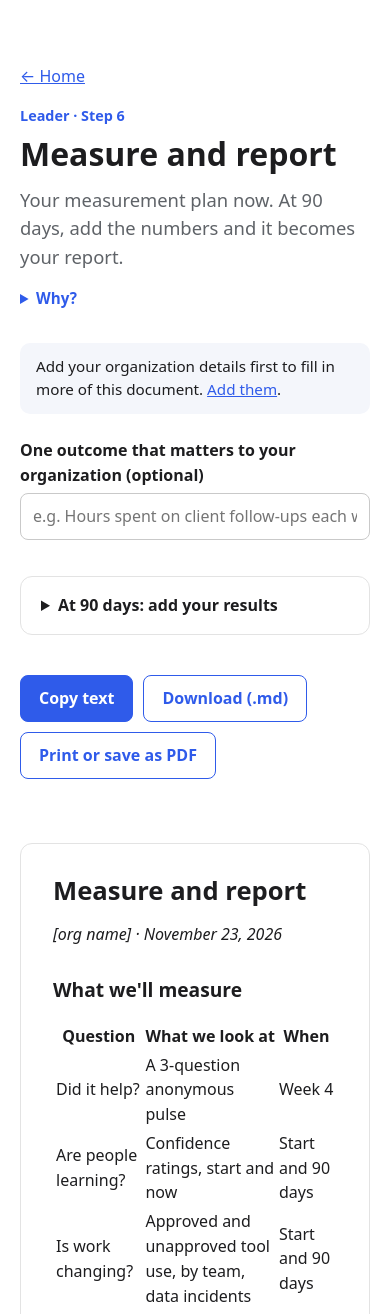
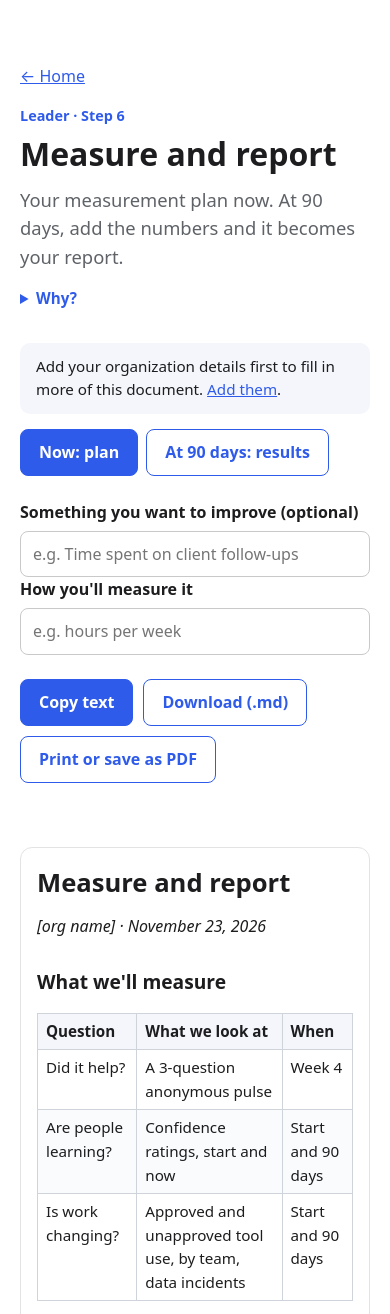
Before and after one commit to dcannamd/HCD-AI-Literacy-Rollout, a website: page public/measure.html in a window 390 px wide. Shown: the top 1314 px of the page. Drawn offline with nearby package versions, Linux system fonts and the light colour scheme; files whose address does not match are found by name.

Commit message:
Gridlines for tables; clearer measure and report page
Tables
- Every table in a document now has a visible grid, a shaded header
  row and light row striping, so values never look like they float.
  Tighter padding on phones

Measure and report (found by testing the live site)
- Two clear stages as tabs: 'Now: plan' and 'At 90 days: results'
- The outcome is now 'Something you want to improve' plus 'How you'll
  measure it'. A number typed there gets a gentle hint and is not
  shown as the outcome
- 'People who responded' explains itself right where you type:
  needed, fewer than 5 (hidden for privacy), or results will show
- The chosen stage is remembered between visits
- 39 tests passing; no accessibility issues

Co-Authored-By: Claude Opus 5.5 <noreply@anthropic.com>
Claude-Session: https://claude.ai/code/session_013sgsMTJGu2ZNiXxxcgX58n

```diff
--- a/public/js/report.js
+++ b/public/js/report.js
@@ -32,7 +32,7 @@
   function resultsMarkdown(f, outcomeLabel) {
     const n = num(f.responses);
     const filled = ROWS.some((r) => (f[`${r.id}_end`] || '').trim());
-    if (!filled) return 'Fill this in at 90 days. Add your numbers under \"At 90 days\" and this section becomes your report.';
+    if (!filled) return 'Add your 90-day numbers above, and this section becomes your report.';
     if (n === null) return 'Add how many people responded. Results are only shown for 5 or more.';
     if (n < MIN_GROUP) return `Only ${n} responses: not reported, to protect privacy. Results need at least ${MIN_GROUP}.`;
 
--- a/public/measure.html
+++ b/public/measure.html
@@ -18,29 +18,42 @@
 
     <p class="notice no-print" id="profile-note"></p>
 
+    <nav class="mode-tabs no-print" aria-label="Stage">
+      <button type="button" data-mode="plan" aria-pressed="true">Now: plan</button>
+      <button type="button" data-mode="results" aria-pressed="false" class="secondary">At 90 days: results</button>
+    </nav>
+
     <form id="doc-form" class="form no-print">
-      <label>One outcome that matters to your organization (optional)
-        <input name="outcome" placeholder="e.g. Hours spent on client follow-ups each week">
-      </label>
+      <input type="hidden" name="mode" value="plan">
 
-      <details class="setup" id="results-form">
-        <summary>At 90 days: add your results</summary>
+      <div id="plan-fields">
+        <label>Something you want to improve (optional)
+          <input name="outcome" placeholder="e.g. Time spent on client follow-ups">
+          <span class="field-hint" id="outcome-hint" hidden>Describe it in words. You'll add the numbers at 90 days.</span>
+        </label>
+        <label>How you'll measure it
+          <input name="outcome_unit" placeholder="e.g. hours per week">
+        </label>
+      </div>
+
+      <div id="results-fields" hidden>
         <div class="row">
           <label>Period
             <input name="period" placeholder="e.g. January to March 2027">
           </label>
           <label>People who responded
             <input name="responses" inputmode="numeric" placeholder="e.g. 24">
+            <span class="field-hint" id="responses-hint">Needed to show results (5 or more).</span>
           </label>
         </div>
-        <p class="hint">Start and 90-day numbers. Leave blank what you didn't measure.</p>
+        <p class="hint">Enter numbers at the start and at 90 days. Leave blank what you didn't measure.</p>
         <div class="results-grid">
           <span></span><strong>Start</strong><strong>90 days</strong>
-          <span>Found it useful (1 to 5)</span><span></span><input name="pulse_end" aria-label="Found it useful, 90 days">
-          <span>Confidence (1 to 5)</span><input name="conf_start" aria-label="Confidence, start"><input name="conf_end" aria-label="Confidence, 90 days">
-          <span>Teams using approved tools</span><input name="approved_start" aria-label="Teams using approved tools, start"><input name="approved_end" aria-label="Teams using approved tools, 90 days">
-          <span>Unapproved tools in use</span><input name="unapproved_start" aria-label="Unapproved tools, start"><input name="unapproved_end" aria-label="Unapproved tools, 90 days">
-          <span>Data incidents</span><input name="incidents_start" aria-label="Data incidents, start"><input name="incidents_end" aria-label="Data incidents, 90 days">
+          <span>Found it useful (1 to 5)</span><span></span><input name="pulse_end" inputmode="decimal" aria-label="Found it useful, 90 days">
+          <span>Confidence (1 to 5)</span><input name="conf_start" inputmode="decimal" aria-label="Confidence, start"><input name="conf_end" inputmode="decimal" aria-label="Confidence, 90 days">
+          <span>Teams using approved tools</span><input name="approved_start" inputmode="numeric" aria-label="Teams using approved tools, start"><input name="approved_end" inputmode="numeric" aria-label="Teams using approved tools, 90 days">
+          <span>Unapproved tools in use</span><input name="unapproved_start" inputmode="numeric" aria-label="Unapproved tools, start"><input name="unapproved_end" inputmode="numeric" aria-label="Unapproved tools, 90 days">
+          <span>Data incidents</span><input name="incidents_start" inputmode="numeric" aria-label="Data incidents, start"><input name="incidents_end" inputmode="numeric" aria-label="Data incidents, 90 days">
           <span id="outcome-label">Your outcome</span><input name="outcome_start" aria-label="Outcome, start"><input name="outcome_end" aria-label="Outcome, 90 days">
         </div>
         <label>You said, we did (one per line)
@@ -49,7 +62,7 @@
         <label>Next 90 days (one per line)
           <textarea name="next_steps" rows="2" placeholder="Add scenarios for managers to the practice sandbox."></textarea>
         </label>
-      </details>
+      </div>
     </form>
 
     <div class="actions no-print">
@@ -73,7 +86,20 @@
     }
     const lines = (text) => (text || '').split('\n').map((l) => l.trim()).filter(Boolean).map((l) => `- ${l}`).join('\n');
 
-    HCDGenerator.setup({
+    // Two stages: plan now, results at 90 days.
+    const modeInput = document.querySelector('input[name=mode]');
+    function setMode(mode) {
+      modeInput.value = mode;
+      document.getElementById('plan-fields').hidden = mode !== 'plan';
+      document.getElementById('results-fields').hidden = mode !== 'results';
+      document.querySelectorAll('[data-mode]').forEach((b) => {
+        const on = b.dataset.mode === mode;
+        b.setAttribute('aria-pressed', on);
+        b.classList.toggle('secondary', !on);
+      });
+    }
+
+    const gen = HCDGenerator.setup({
       draftKey: 'hcd-measure-v1',
       templateUrl: '/templates/measure-report.md',
       filename: 'measure-and-report.md',
@@ -85,20 +111,42 @@
         if (agreed.src_usage) behaviour.push('approved and unapproved tool use, by team');
         if (agreed.src_licenses) behaviour.push('active licenses');
         if (agreed.src_incidents) behaviour.push('data incidents');
-        document.getElementById('outcome-label').textContent = f.outcome || 'Your outcome';
+        const outcome = (f.outcome || '').trim();
+        const looksLikeNumber = /^[\d\s.,%$-]+$/.test(outcome);
+        document.getElementById('outcome-hint').hidden = !looksLikeNumber;
+        const outcomeText = outcome && !looksLikeNumber
+          ? (f.outcome_unit ? `${outcome} (${f.outcome_unit})` : outcome)
+          : '';
+        document.getElementById('outcome-label').textContent = outcomeText || 'Your outcome';
+
+        const n = Number(f.responses);
+        const hint = document.getElementById('responses-hint');
+        hint.className = 'field-hint' + (f.responses && n >= 5 ? ' ok' : '');
+        hint.textContent = !f.responses ? 'Needed to show results (5 or more).'
+          : n >= 5 ? 'Results will show.' : 'Fewer than 5: results stay hidden to protect privacy.';
+
+        setMode(f.mode || 'plan');
         return {
           org_name: profile.org_name,
           today: HCDGenerator.today(),
           behaviour: behaviour.length ? behaviour.join(', ').replace(/^./, (c) => c.toUpperCase()) : '',
-          outcome: f.outcome,
+          outcome: outcomeText,
           period: f.period,
-          results: HCDReport.resultsMarkdown(f, f.outcome),
+          results: f.mode === 'results'
+            ? HCDReport.resultsMarkdown(f, outcomeText)
+            : 'At 90 days, switch to "At 90 days: results" above and add your numbers. This section becomes your report.',
           said_did: lines(f.said_did),
           next_steps: lines(f.next_steps)
         };
       }
     });
   </script>
+  <script>
+    document.querySelectorAll('[data-mode]').forEach((b) => b.addEventListener('click', () => {
+      setMode(b.dataset.mode);
+      gen.update();
+    }));
+  </script>
   <script src="/js/nav.js"></script>
   <script src="/js/feedback.js"></script>
 </body>
--- a/public/style.css
+++ b/public/style.css
@@ -192,3 +192,21 @@ input[type=checkbox], input[type=radio] { width: 22px; height: 22px; flex: none;
 /* Backup and feedback */
 .file-button { cursor: pointer; }
 .feedback-link { margin-top: 32px; text-align: center; font-size: 0.95rem; }
+
+/* Tables in documents: a visible grid, so values never look like they're floating */
+.document table, .compare-table { width: 100%; border-collapse: collapse; margin: 12px 0 20px; font-size: 0.95rem; }
+.document th, .document td, .compare-table th, .compare-table td { border: 1px solid #cfd3da; padding: 8px 10px; text-align: left; vertical-align: top; }
+.document th, .compare-table th { background: #f4f6fb; font-weight: 600; }
+.document tbody tr:nth-child(even) td { background: #fafbfc; }
+@media print {
+  .document th { background: #eee !important; -webkit-print-color-adjust: exact; print-color-adjust: exact; }
+}
+
+/* Measure page: Now / At 90 days tabs */
+.mode-tabs { display: flex; gap: 8px; margin: 8px 0 16px; }
+.field-hint { font-weight: 400; font-size: 0.9rem; color: #b3261e; }
+.field-hint.ok { color: var(--muted); }
+@media (max-width: 560px) {
+  .document { padding: 20px 16px; }
+  .document th, .document td { padding: 6px 8px; }
+}
```
Also changed, not shown: test/report.test.js (+1 -1 lines).
